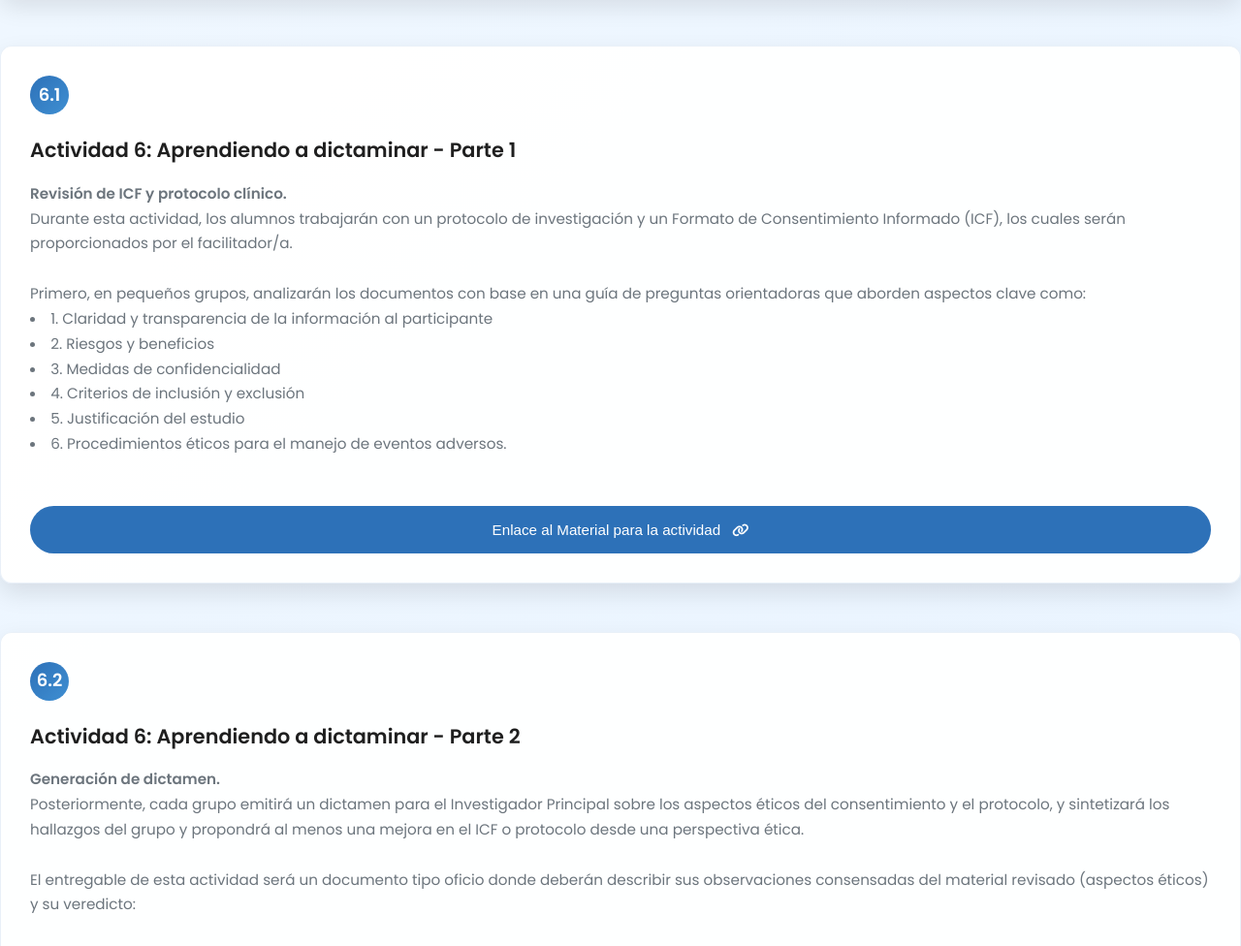
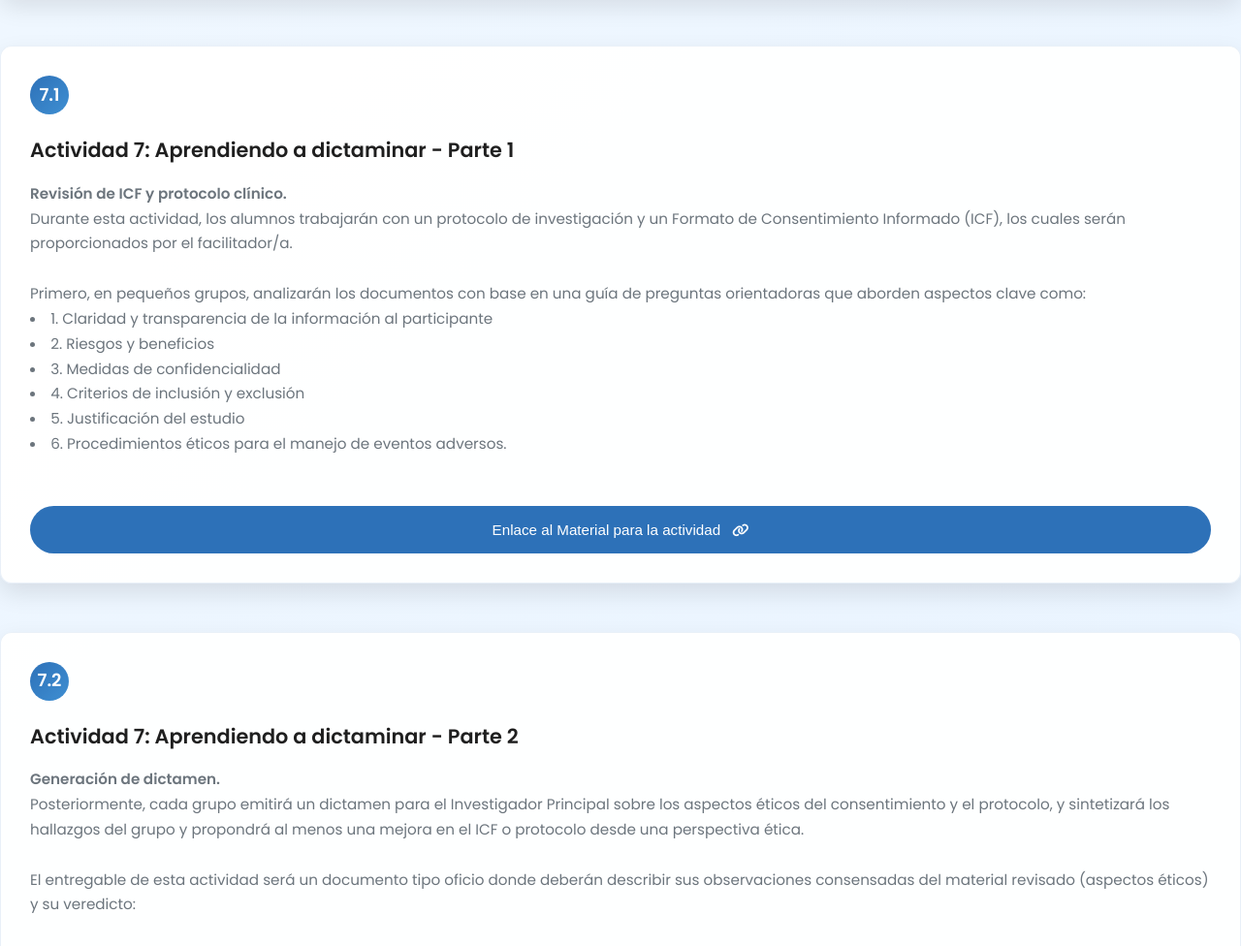
Before and after one commit to sioltalife-educacion-continua/investigacion-clinica, a plain HTML site: page mod-3.html in a window 1280 px wide. Shown: the part 3200-4176 px from the top of the page at 97% size. Drawn offline with Linux system fonts and the light colour scheme.

Commit message:
mod-3.html
changes were made

```diff
--- a/mod-3.html
+++ b/mod-3.html
@@ -695,8 +695,8 @@
 
                     <!-- Actividad 5.1  -->
                     <div class="link-card">
-                    <div class="link-number">6.1 </div>
-                    <div class="link-title">Actividad 6: Aprendiendo a dictaminar - Parte 1 </div>
+                    <div class="link-number">7.1 </div>
+                    <div class="link-title">Actividad 7: Aprendiendo a dictaminar - Parte 1 </div>
                     <div class="link-desc">
                         <p> <strong>Revisión de ICF y protocolo clínico.</strong></p>
                         <p> Durante esta actividad, los alumnos trabajarán con un protocolo de investigación y un Formato de Consentimiento Informado (ICF), los cuales serán proporcionados por el facilitador/a. </p>
@@ -728,8 +728,8 @@
 
                 <!-- Actividad 5.2  Hacer Disponible hasta después de la sesión  -->
                     <div class="link-card">
-                    <div class="link-number">6.2 </div>
-                    <div class="link-title">Actividad 6: Aprendiendo a dictaminar - Parte 2 </div>
+                    <div class="link-number">7.2 </div>
+                    <div class="link-title">Actividad 7: Aprendiendo a dictaminar - Parte 2 </div>
                     <div class="link-desc">
                         <p> <strong>Generación de dictamen.</strong></p>
                         <p> Posteriormente, cada grupo emitirá un dictamen para el Investigador Principal sobre los aspectos éticos del consentimiento y el protocolo, y sintetizará los hallazgos del grupo y propondrá al menos una mejora en el ICF o protocolo desde una perspectiva ética. </p>
```
